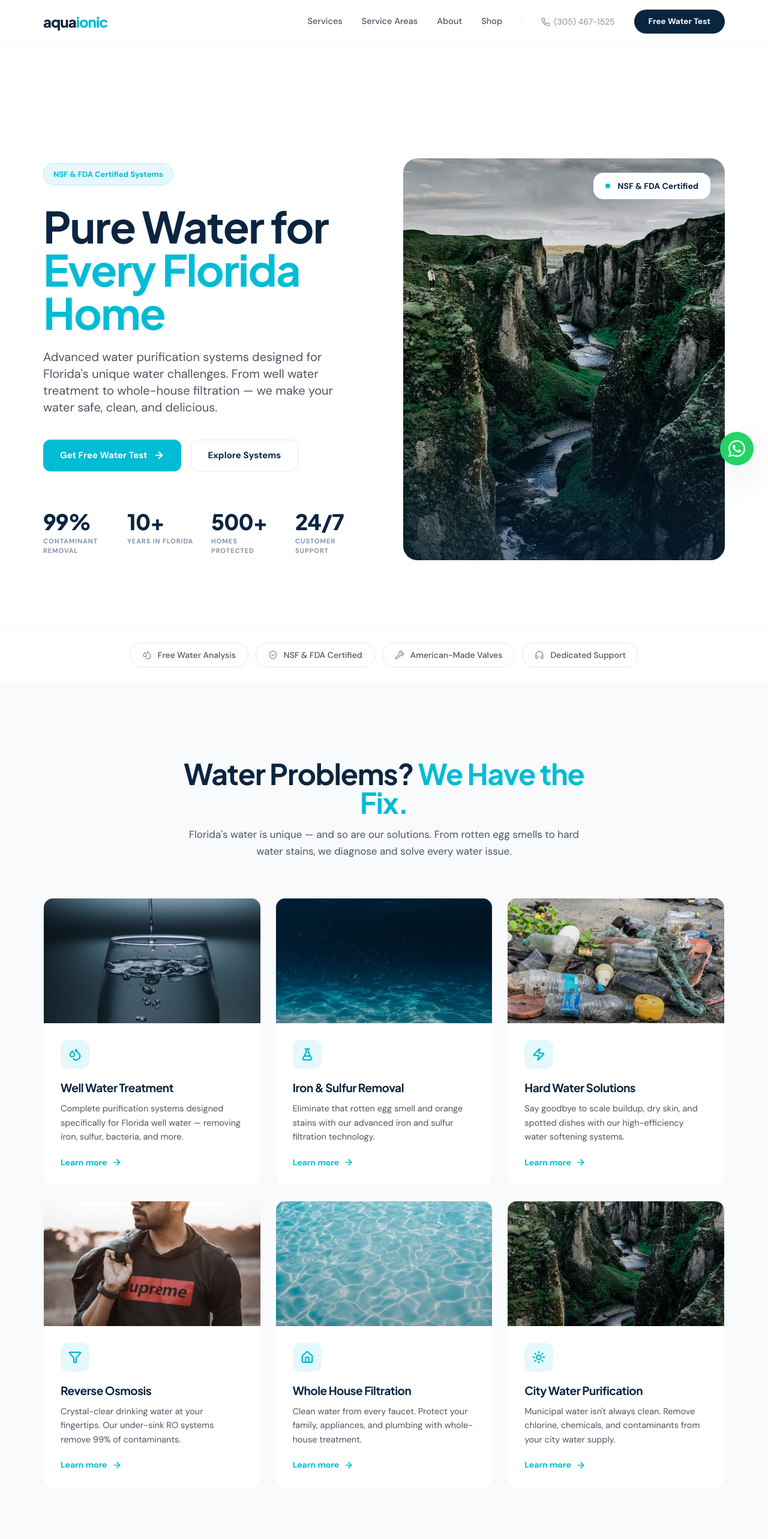
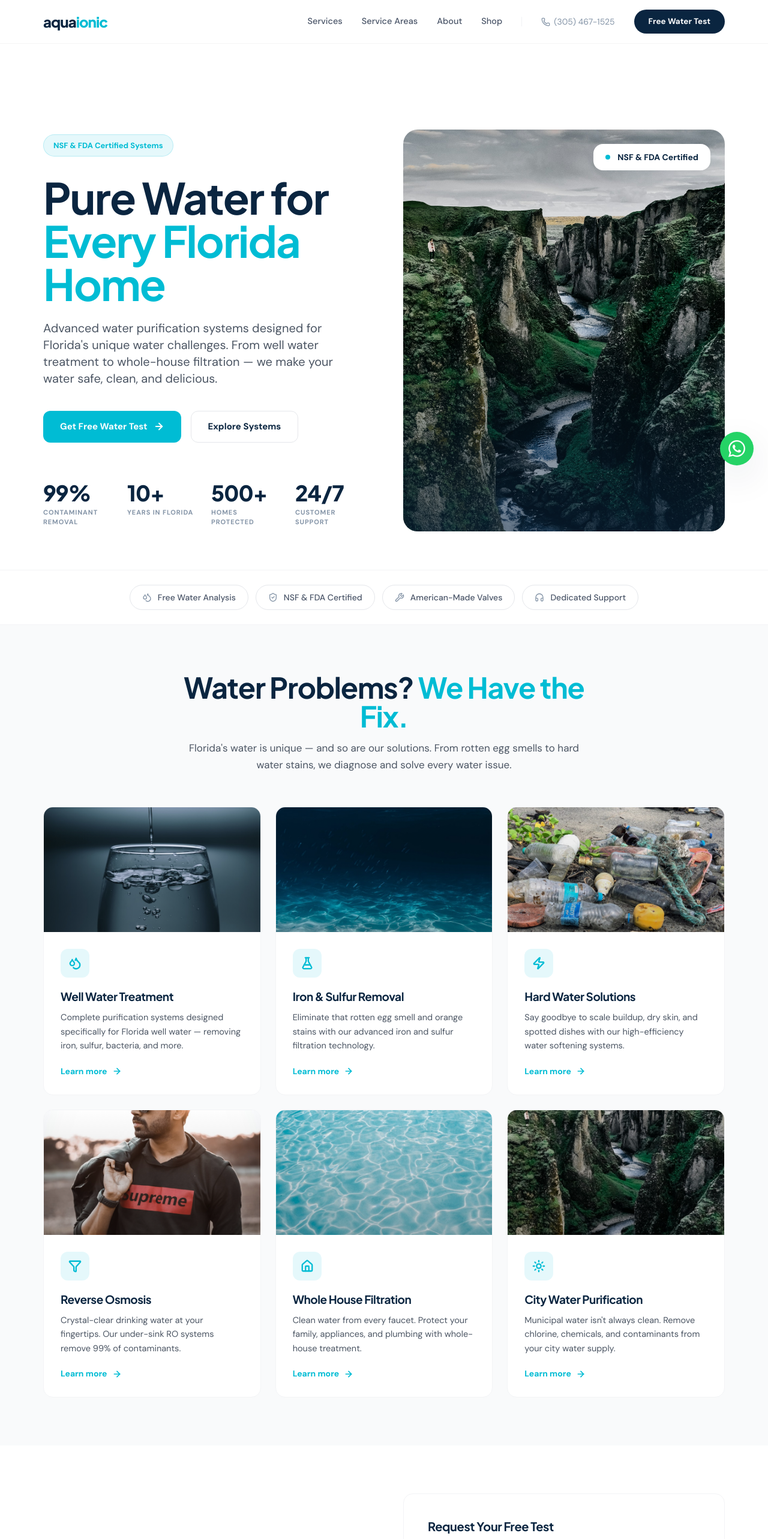
Before and after one commit to Zeitjerez/aquaionic-automation, a Next.js app: page /en in a window 1280 px wide. Shown: the top 2566 px of the page at 60% size. Built offline with nearby package versions, Linux system fonts and the light colour scheme.

Commit message:
fix: reduce excessive section spacing

```diff
--- a/src/app/globals.css
+++ b/src/app/globals.css
@@ -92,7 +92,7 @@
 
   /* Section spacing */
   .section-padding {
-    @apply py-16 md:py-24 lg:py-32;
+    @apply py-12 md:py-16 lg:py-20;
   }
 
   /* Gradient text */
--- a/src/components/sections/AreasGrid.tsx
+++ b/src/components/sections/AreasGrid.tsx
@@ -34,9 +34,9 @@ export default function AreasGrid() {
   ];
 
   return (
-    <section className="py-24 md:py-32 bg-white">
+    <section className="py-16 md:py-20 bg-white">
       <div className="max-w-container mx-auto px-4 sm:px-6 lg:px-8">
-        <div className="text-center max-w-2xl mx-auto mb-16">
+        <div className="text-center max-w-2xl mx-auto mb-12 md:mb-14">
           <ScrollReveal>
             <h2 className="text-4xl md:text-5xl font-jakarta font-bold text-deep-blue mb-4 tracking-tight">
               {t('title')}
--- a/src/components/sections/Hero.tsx
+++ b/src/components/sections/Hero.tsx
@@ -12,8 +12,8 @@ export default function Hero() {
   const locale = useLocale();
 
   return (
-    <section className="relative min-h-screen flex items-center bg-white pt-[72px]">
-      <div className="max-w-container mx-auto px-4 sm:px-6 lg:px-8 py-20 md:py-28">
+    <section className="relative min-h-[85vh] flex items-center bg-white pt-[72px]">
+      <div className="max-w-container mx-auto px-4 sm:px-6 lg:px-8 py-12 pb-16 md:py-16">
         <div className="grid lg:grid-cols-2 gap-12 lg:gap-16 items-center">
           {/* Left Column */}
           <div>
--- a/src/components/sections/ServicesGrid.tsx
+++ b/src/components/sections/ServicesGrid.tsx
@@ -54,9 +54,9 @@ export default function ServicesGrid() {
   ];
 
   return (
-    <section className="py-24 md:py-32 bg-gray-50">
+    <section className="py-16 md:py-20 bg-gray-50">
       <div className="max-w-container mx-auto px-4 sm:px-6 lg:px-8">
-        <div className="text-center max-w-2xl mx-auto mb-16">
+        <div className="text-center max-w-2xl mx-auto mb-12 md:mb-14">
           <ScrollReveal>
             <h2 className="text-4xl md:text-5xl font-jakarta font-bold text-deep-blue mb-4 tracking-tight">
               {t('title')}{' '}
--- a/src/components/sections/WaterTestCTA.tsx
+++ b/src/components/sections/WaterTestCTA.tsx
@@ -16,7 +16,7 @@ export default function WaterTestCTA() {
   ];
 
   return (
-    <section id="water-test" className="py-24 md:py-32 bg-white">
+    <section id="water-test" className="py-16 md:py-20 bg-white">
       <div className="max-w-container mx-auto px-4 sm:px-6 lg:px-8">
         <div className="grid lg:grid-cols-2 gap-12 lg:gap-16 items-center">
           {/* Left: Content */}
```
